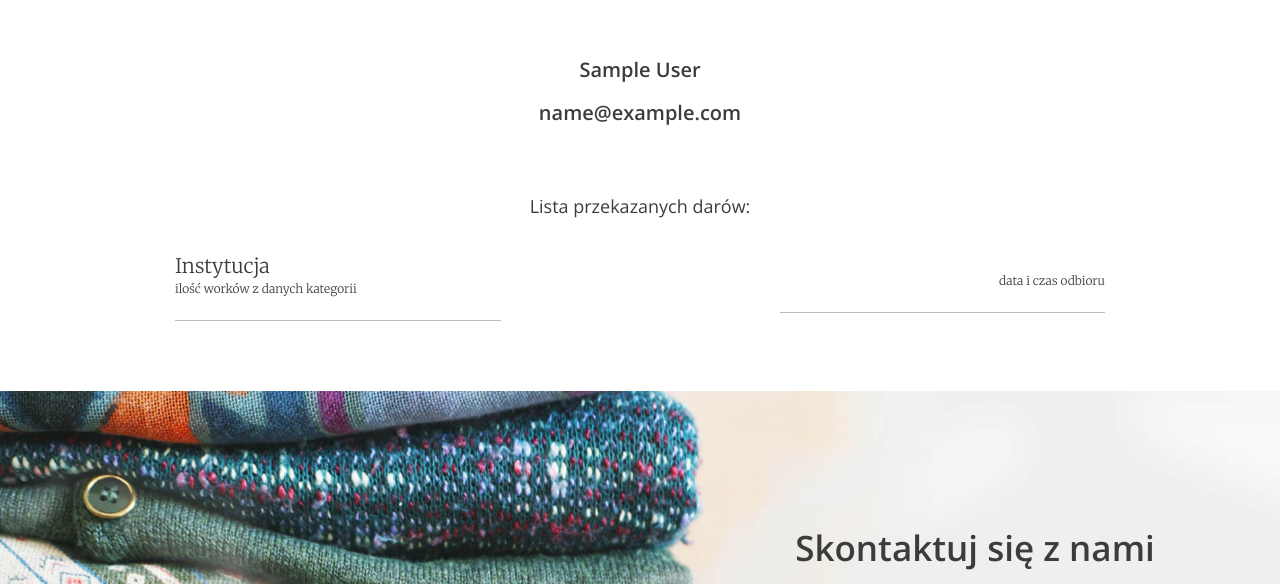
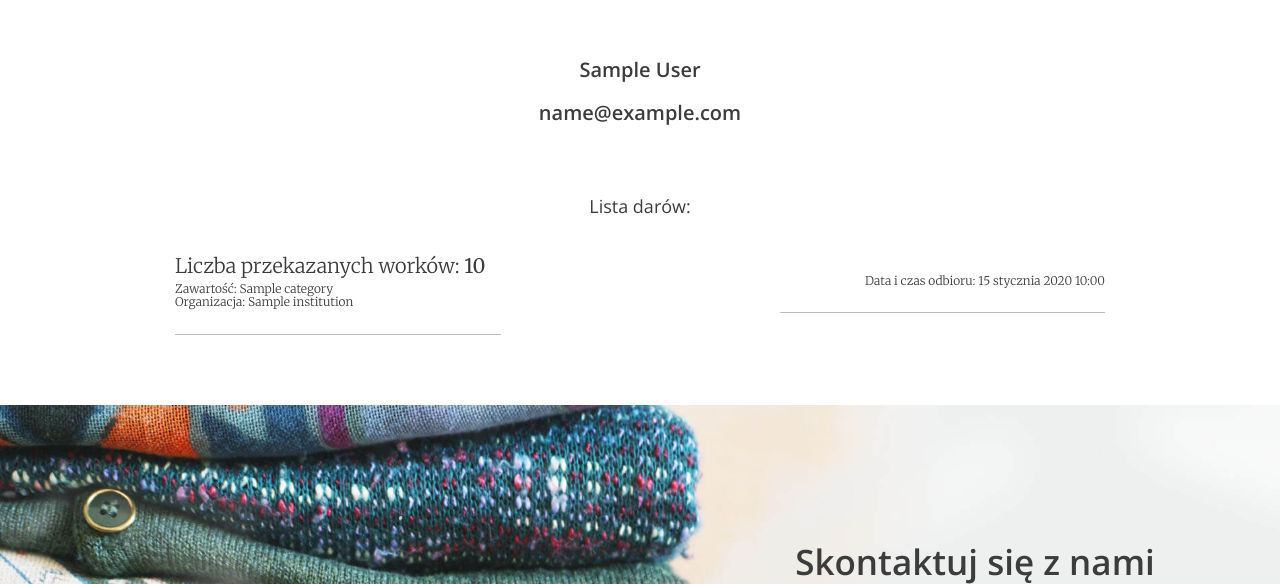
Before and after one commit to Wojciech-Stanicki/charity-donation, a Django app: page /user-profile/ in a window 1280 px wide. Shown: the part 305-889 px from the top of the page. Run offline with Django 4.2, Linux system fonts and the light colour scheme; a user stored in the database is signed in; tables that the repository leaves empty hold one stand-in row (values such as "Sample post").

Commit message:
added donations displaying in user-profile for currently logged in user, changed the way users are redirected by Login view, changed TIME_ZONE and LANGUAGE_CODE in settings

```diff
--- a/charity_donation/charity_donation/settings.py
+++ b/charity_donation/charity_donation/settings.py
@@ -109,9 +109,9 @@ AUTH_PASSWORD_VALIDATORS = [
 # Internationalization
 # https://docs.djangoproject.com/en/4.1/topics/i18n/
 
-LANGUAGE_CODE = 'en-us'
+LANGUAGE_CODE = 'pl-pl'
 
-TIME_ZONE = 'UTC'
+TIME_ZONE = 'Europe/Warsaw'
 
 USE_I18N = True
 
--- a/charity_donation/giveaway/templates/giveaway/user-profile.html
+++ b/charity_donation/giveaway/templates/giveaway/user-profile.html
@@ -10,19 +10,23 @@
     </h1>
 
     <div class="help--slides active">
-    <p>Lista przekazanych darów:</p>
+      <p>Lista darów:</p>
 
+      {% for donation in user_donations %}
         <ul class="help--slides-items">
             <li>
               <div class="col">
-            <div class="title">Instytucja</div>
-            <div class="subtitle">ilość worków z danych kategorii</div>
+                <div class="title">Liczba przekazanych worków: <strong>{{ donation.quantity }}</strong></div>
+                <div class="subtitle">Zawartość: {{ donation.categories.all|join:", " }}<br>Organizacja: {{ donation.institution.name }}</div>
               </div>
               <div class="col">
-            <div class="text">data i czas odbioru</div>
+                <div class="text">Data i czas odbioru: {{ donation.pick_up_date|date:"j E Y" }} {{ donation.pick_up_time|time:"H:i" }}</div>
               </div>
             </li>
         </ul>
+      {% empty %}
+        <p>Jeszcze nie przekazałeś żadnych darów.</p>
+      {% endfor %}
     </div>
   </section>
 {% endblock %}
--- a/charity_donation/giveaway/views.py
+++ b/charity_donation/giveaway/views.py
@@ -50,8 +50,8 @@ class Login(View):
     def post(self, request):
         form = LoginForm(request.POST)
         next_page = self.request.GET.get('next')
-        if next_page:
-            redirect_url = next_page
+        if next_page == reverse('add-donation'):
+            redirect_url = next_page + '#donation-form'
         else:
             redirect_url = reverse('index')
         if form.is_valid():
@@ -100,7 +100,12 @@ class Register(View):
 
 class UserProfile(View):
     def get(self, request):
-        return render(request, "giveaway/user-profile.html")
+        current_user = request.user
+        user_donations = current_user.donation_set.all()
+        ctx = {
+            'user_donations': user_donations,
+        }
+        return render(request, "giveaway/user-profile.html", ctx)
 
 
 class FormConfimation(View):
```
Lines whose indentation alone changed are shown as unchanged.
